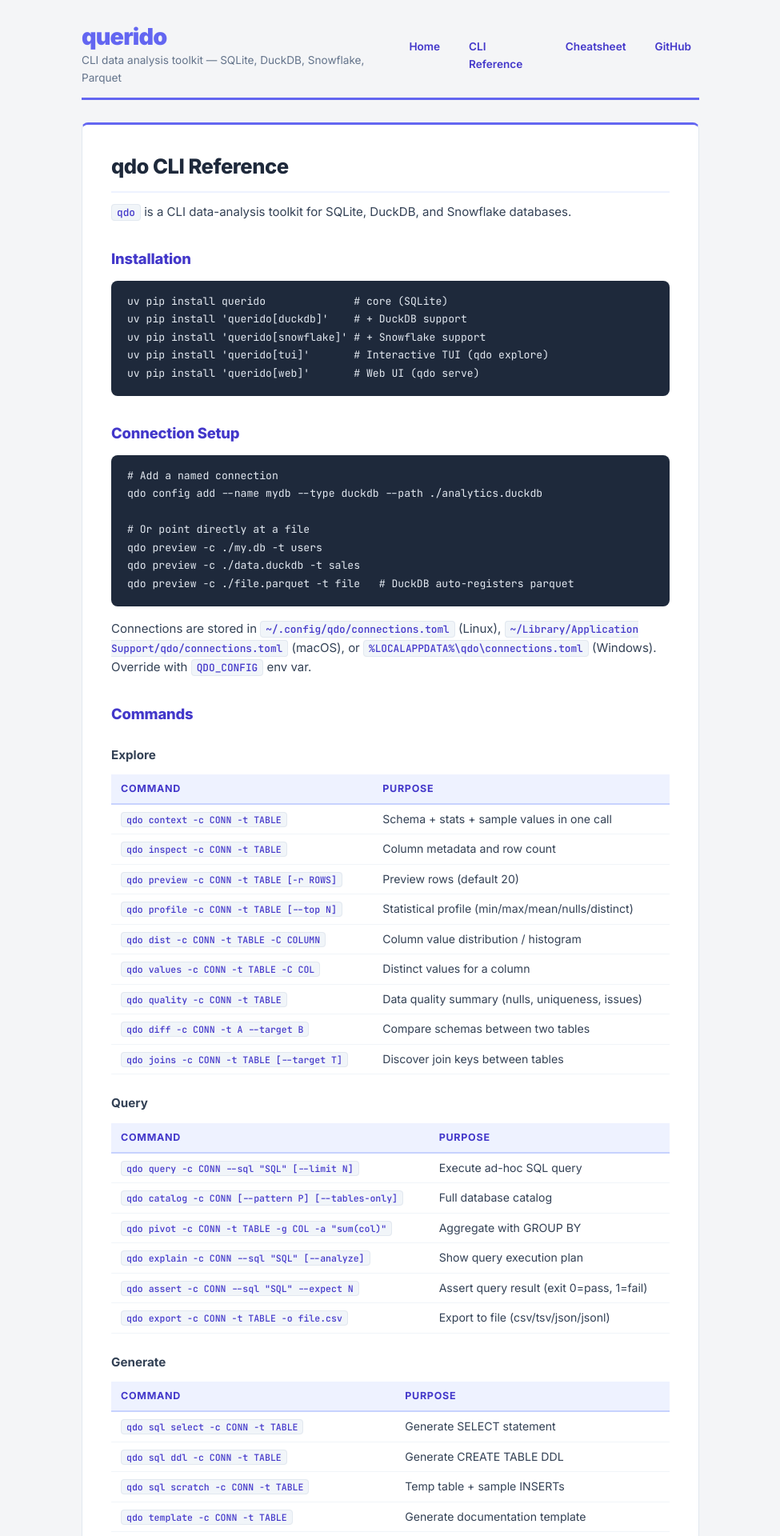
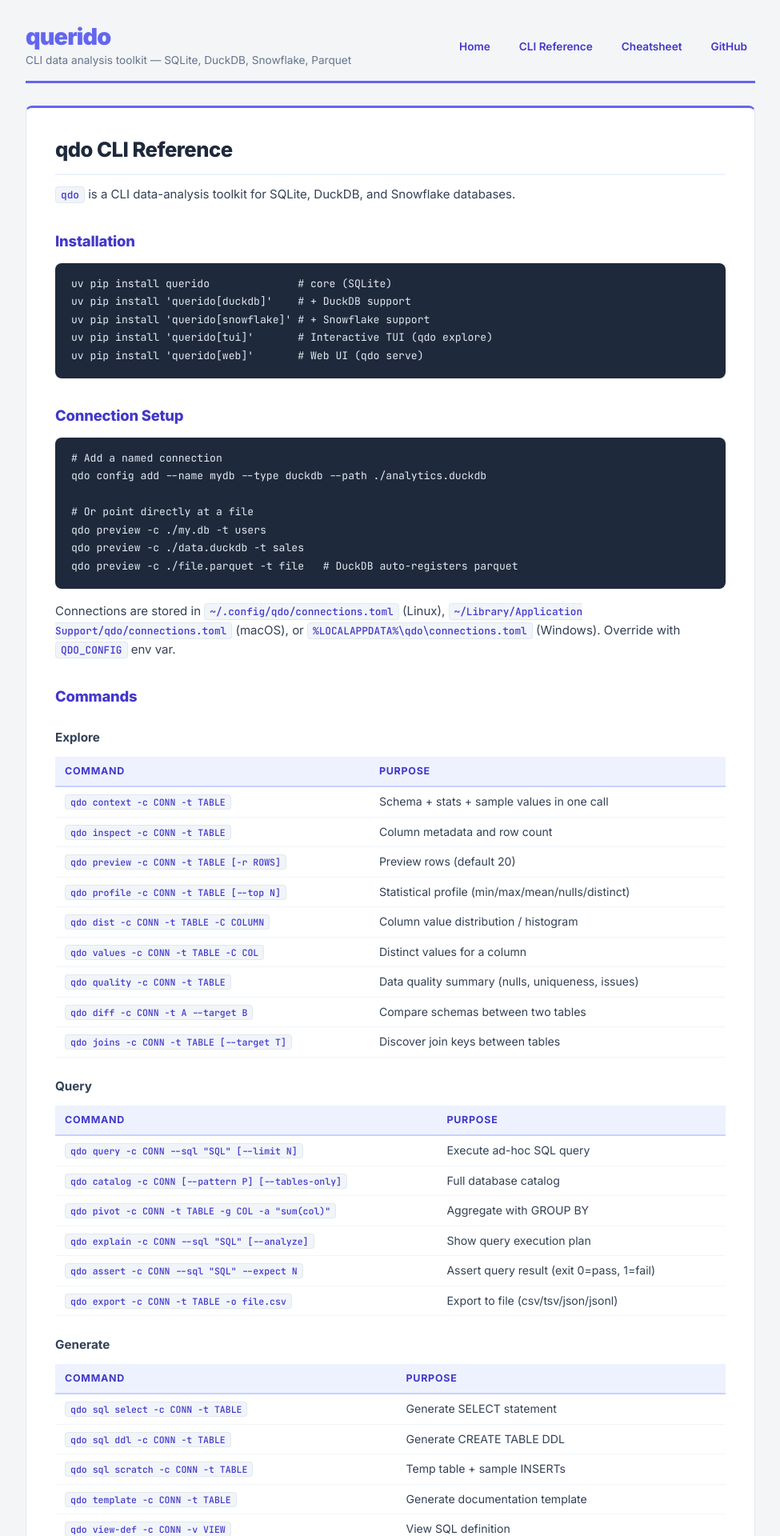
Before and after one commit to curtisalexander/querido, a Jekyll site: the page built from docs/cli-reference.md, in a window 1280 px wide. Shown: the top 1920 px of the page at 80% size, without its empty margins (152-1127 px from the left). Built offline with Jekyll 4.4.1, drawn with Linux system fonts in a browser that asks for light colours.

Commit message:
Fix cheatsheet column cutoff and widen docs layout
Remove overflow:hidden that clipped the rightmost cheatsheet column,
increase cheatsheet max-width to 1280px, and widen docs layout to 960px.

Co-Authored-By: Claude Opus 4.6 (1M context) <noreply@anthropic.com>

```diff
--- a/docs/_layouts/default.html
+++ b/docs/_layouts/default.html
@@ -19,7 +19,7 @@
 
   /* ── Page shell ── */
   .page {
-    max-width: 820px;
+    max-width: 960px;
     margin: 0 auto;
     padding: 32px 24px 64px;
   }
--- a/docs/qdo-cheatsheet.html
+++ b/docs/qdo-cheatsheet.html
@@ -18,10 +18,9 @@
   }
 
   .page {
-    max-width: 1060px;
+    max-width: 1280px;
     margin: 0 auto;
     padding: 24px 20px;
-    overflow-x: hidden;
   }
 
   /* ── Header ── */
@@ -69,7 +68,6 @@
     display: grid;
     grid-template-columns: repeat(3, 1fr);
     gap: 12px;
-    overflow: hidden;
   }
 
   /* ── Section ── */
```
